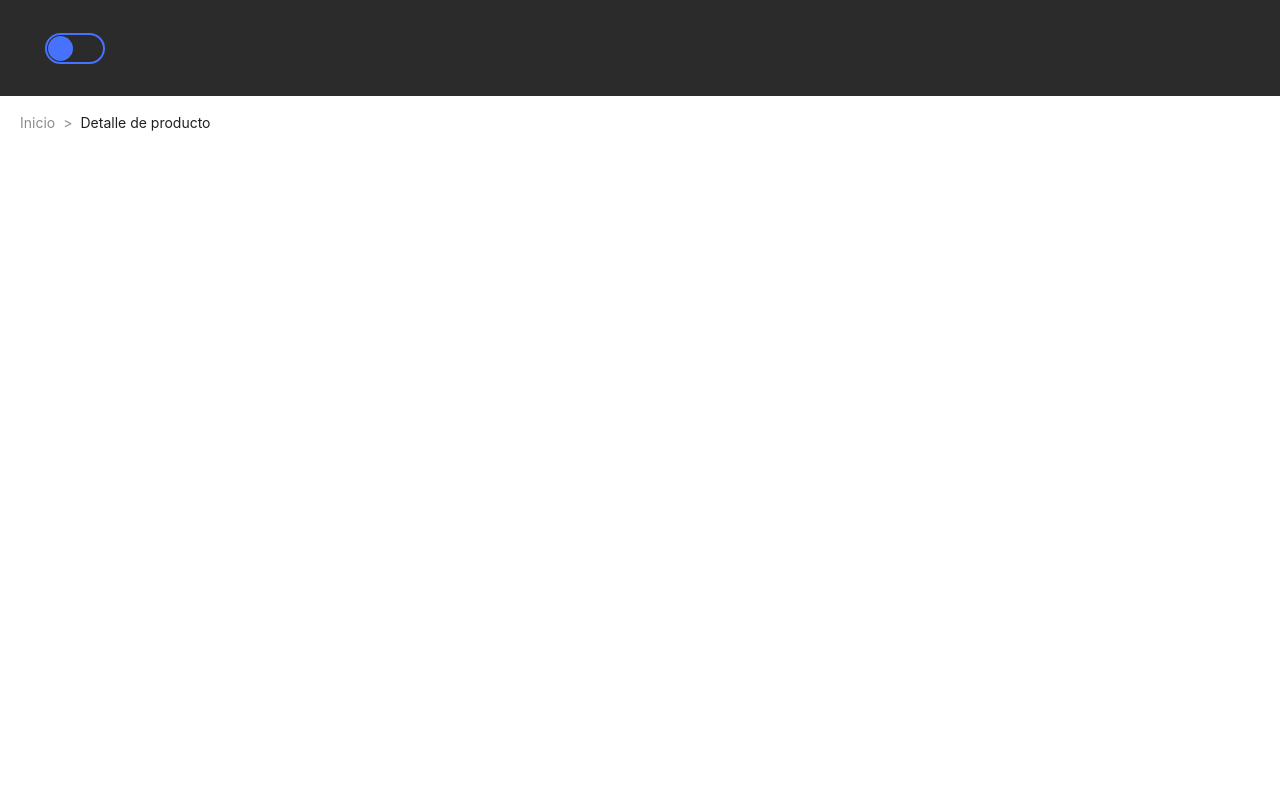
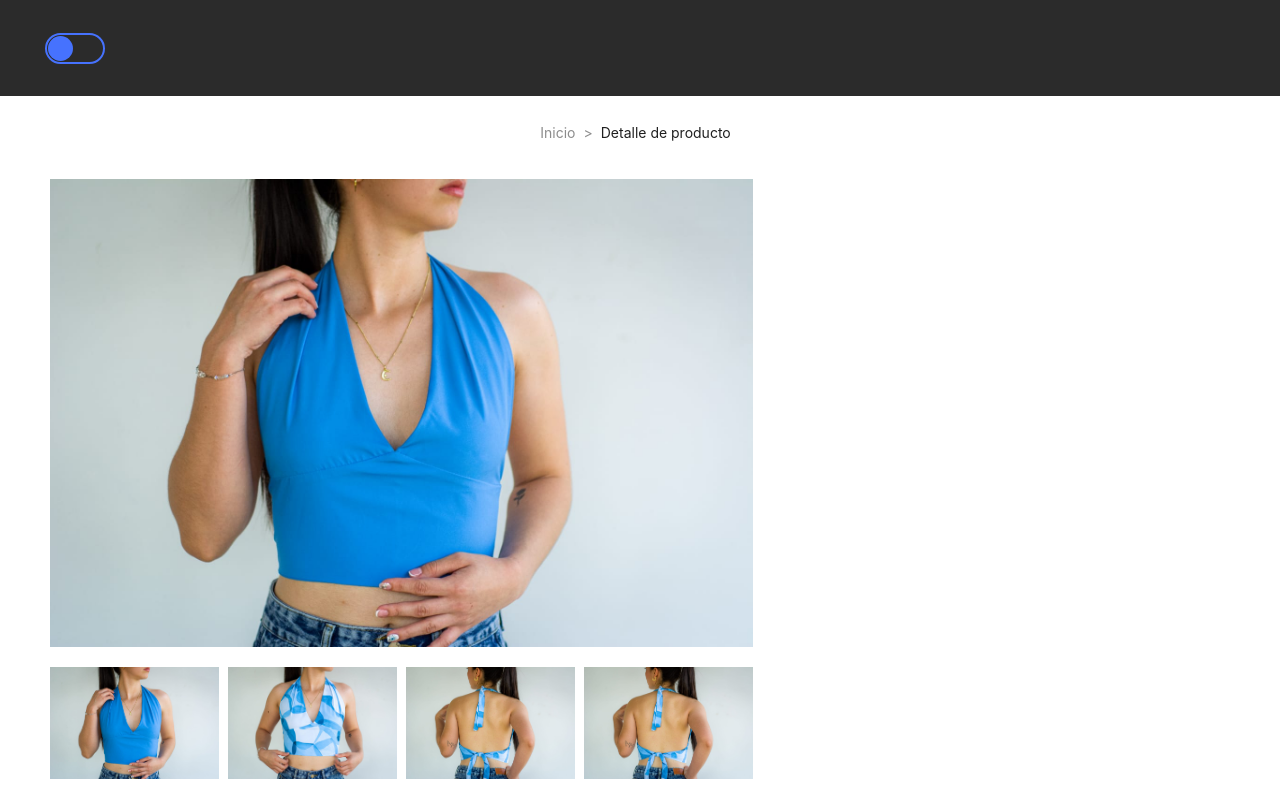
Before and after one commit to EnzoCodeDev/majo-s-store-react, a React (Create React App) app: page /detail in a window 1280 px wide. Shown: the top 800 px of the page. Built offline with nearby package versions, Linux system fonts and the light colour scheme.

Commit message:
Modificaciones en las visualizaciones de las imagenes del producto

```diff
--- a/src/components/header/header.scss
+++ b/src/components/header/header.scss
@@ -23,7 +23,7 @@
     transition-timing-function: cubic-bezier(0.4, 0, 0.2, 1);
     transition-duration: 300ms;
     top: 0;
-    z-index: 1000000;
+    z-index: 10;
 
     .container-sub-main {
         align-items: center;
--- a/src/pages/details/Details.jsx
+++ b/src/pages/details/Details.jsx
@@ -1,7 +1,8 @@
-import { Breadcrumb } from 'antd';
-import React from 'react';
+import { Breadcrumb, Image } from 'antd';
+import React, { useState } from 'react';
 import './details.scss';
 export const Details = () => {
+    const [imgSelect, setImgSelect] = useState(0);
     let breadcrumb = [
         {
             breadcrumbName: 'Inicio',
@@ -26,13 +27,38 @@ export const Details = () => {
         description: '"Lorem ipsum dolor sit amet, consectetur adipiscing elit, sed do eiusmod tempor incididunt ut labore et dolore magna aliqua. Ut enim ad minim veniam, quis nostrud exercitation ullamco laboris nisi ut aliquip ex ea commodo consequat. Duis aute irure dolor in reprehenderit in voluptate velit esse cillum dolore eu fugiat nulla pariatur. Excepteur sint occaecat cupidatat non proident, sunt in culpa qui officia deserunt mollit anim id est laborum."',
         img: `/products/${productActual}/swiper/${productActual}_3.jpg`,
         url: 'https://github.com/sergioDavidCano',
-    }];
+    },
+    {
+        title: 'Hola mundo',
+        description: '"Lorem ipsum dolor sit amet, consectetur adipiscing elit, sed do eiusmod tempor incididunt ut labore et dolore magna aliqua. Ut enim ad minim veniam, quis nostrud exercitation ullamco laboris nisi ut aliquip ex ea commodo consequat. Duis aute irure dolor in reprehenderit in voluptate velit esse cillum dolore eu fugiat nulla pariatur. Excepteur sint occaecat cupidatat non proident, sunt in culpa qui officia deserunt mollit anim id est laborum."',
+        img: `/products/${productActual}/swiper/${productActual}_3.jpg`,
+        url: 'https://github.com/sergioDavidCano',
+    }
+    ];
     return (
         <div className='details'>
             <div className='container-detail'>
                 <div className='conatiner-breadcrumb'>
                     <Breadcrumb separator=">" routes={breadcrumb} />
                 </div>
+                <div className='container-details-products'>
+                    <div className='container-img'>
+                        <div className='img-selected'>
+                            <Image src={product[imgSelect]['img']} alt={'Cover_page'} />
+                        </div>
+                        <div className='container-img-not-selected'>
+                            {product.map((item, index) => (
+                                <div key={index} className='img-not-selected'>
+                                    <Image onClick={(e) => setImgSelect(index)} src={item['img']} alt={'Cover_page'} />
+                                </div>
+                            ))}
+                        </div>
+                    </div>
+                    <div className='container-description'>
+
+
+                    </div>
+                </div>
             </div>
         </div>
     )
--- a/src/pages/details/details.scss
+++ b/src/pages/details/details.scss
@@ -1,13 +1,59 @@
 .details {
     margin-top: 7rem;
     width: calc(100vw - 9px);
-    height: 100vh;
 
     .container-detail {
         margin: 10px 20px 0 20px;
+
         .conatiner-breadcrumb {
             width: 100%;
-            margin: auto;
+            display: flex;
+            justify-content: center;
+            padding: 10px;
         }
     }
 }
+
+.container-details-products {
+    display: flex;
+    margin: 25px 30px 0 30px;
+
+    .container-img {
+        width: 60%;
+
+        .img-selected {
+            width: 100%;
+
+            img {
+                display: block;
+                width: 100%;
+                height: 100%;
+                object-fit: cover;
+            }
+        }
+
+        .container-img-not-selected {
+            display: flex;
+            justify-content: space-between;
+            width: 100%;
+            padding: 15px 0 20px 0;
+
+            .img-not-selected {
+                width: 24%;
+                height: 200px;
+
+                img {
+                    display: block;
+                    width: 100%;
+                    height: 100%;
+                    object-fit: cover;
+                }
+            }
+
+        }
+    }
+
+    .container-description {
+        width: 40%;
+    }
+}
```
